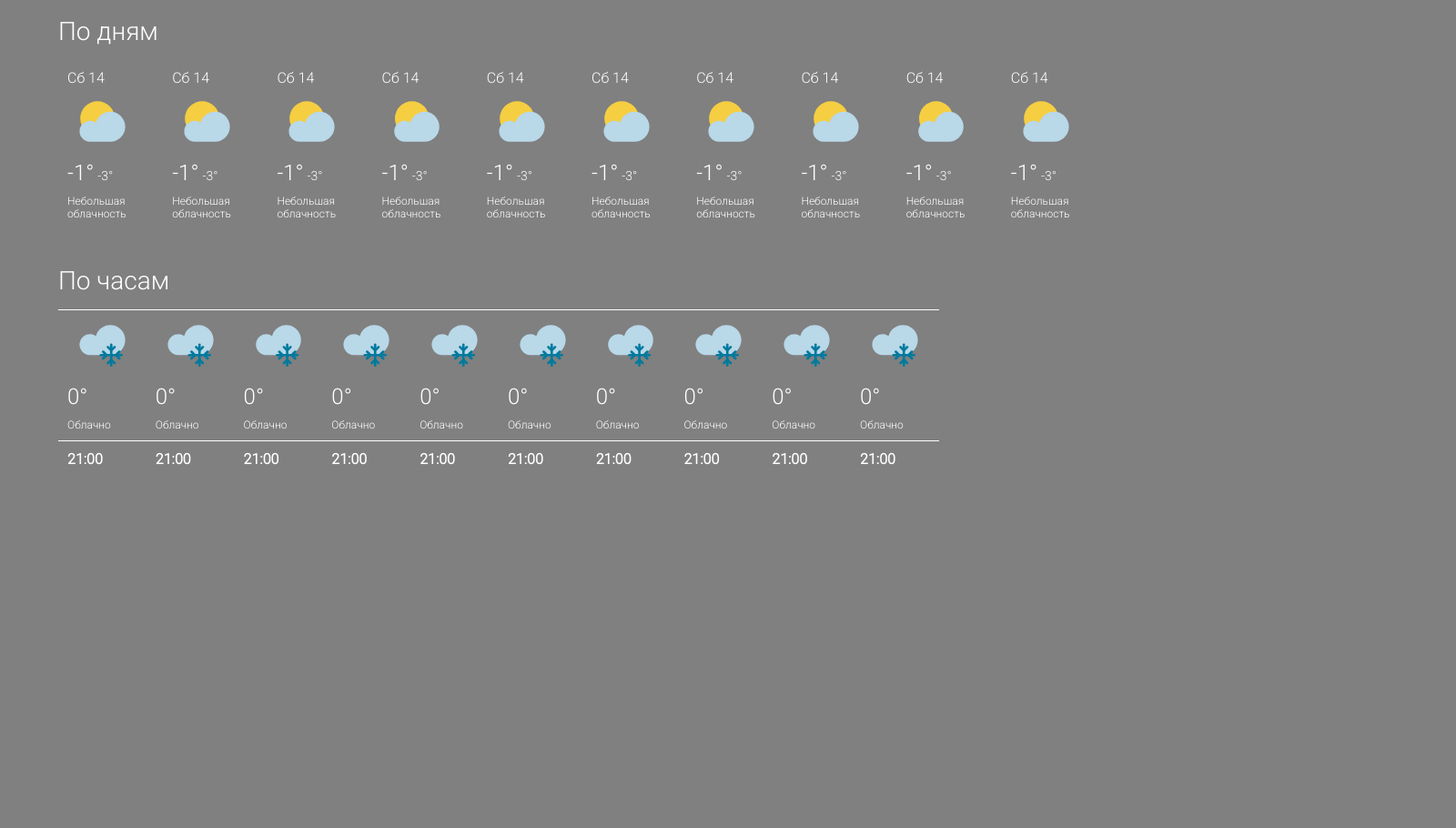
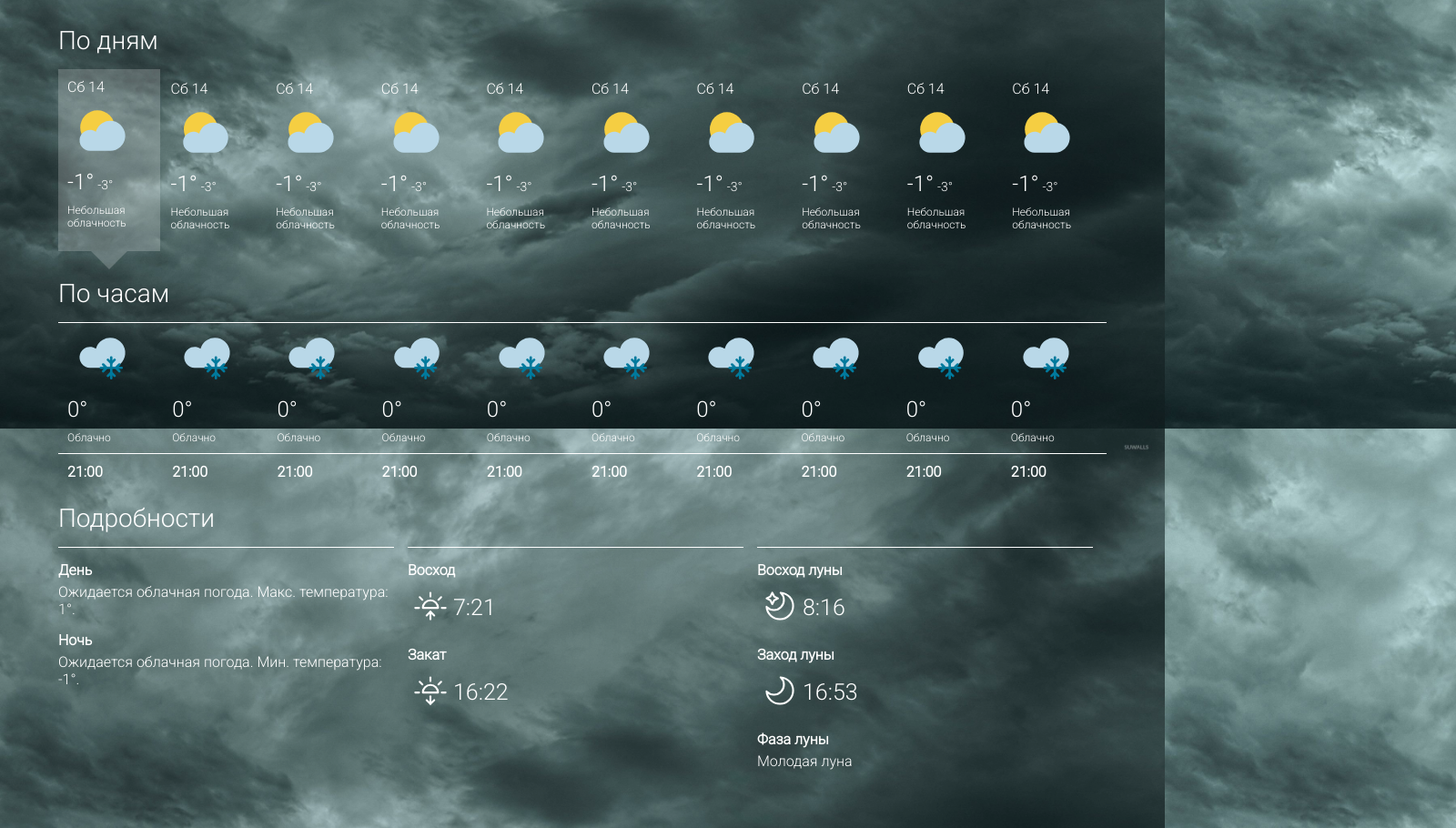
Before and after one commit to edanilchenko/React-weather, a plain HTML site: page index.html in a window 1280 px wide. Shown: the part 329-1239 px from the top of the page at 91% size, 1600 px wide, since content can reach past the window. Before the commit the page ends 917 px from the top, so only its background shows below. Drawn offline with Linux system fonts and the light colour scheme.

Commit message:
Add details block and some visual effects

```diff
--- a/index.html
+++ b/index.html
@@ -47,7 +47,7 @@
             <section class="days">
                 <div class="title">По дням</div>
                 <div class="list">
-                    <div class="item">
+                    <div class="item selected">
                         <div class="day">Сб 14</div>
                         <div class="icon">
                             <img src="./icons/sun-cloud.svg" alt="">
@@ -345,7 +345,59 @@
                 </div>
             </section>
             <section class="details">
-
+                <div class="title">Подробности</div>
+                <div class="details-blocks list">
+                    <div class="details-description-block item">
+                        <p>
+                            <div class="title">День</div>
+                            <div class="text">
+                                Ожидается облачная погода. Макс. температура: 1°.
+                            </div>
+                        </p>
+                        <p>
+                            <div class="title">Ночь</div>
+                            <div class="text">
+                                Ожидается облачная погода. Мин. температура: -1°.
+                            </div>
+                        </p>
+                    </div>
+                    <div class="details-sunrise-block item">
+                        <p>
+                            <div class="title">Восход</div>
+                            <div class="value">
+                                <img src="./icons/sun-up.svg" alt="" class="icon">
+                                <span class="time">7:21</span>
+                            </div>
+                        </p>
+                        <p>
+                            <div class="title">Закат</div>
+                            <div class="value">
+                                <img src="./icons/sun-down.svg" alt="" class="icon">
+                                <span class="time">16:22</span>
+                            </div>
+                        </p>
+                    </div>
+                    <div class="details-moon-block item">
+                        <p>
+                            <div class="title">Восход луны</div>
+                            <div class="value">
+                                <img src="./icons/moon-up.svg" alt="" class="icon">
+                                <span class="time">8:16</span>
+                            </div>
+                        </p>
+                        <p>
+                            <div class="title">Заход луны</div>
+                            <div class="value">
+                                <img src="./icons/moon-down.svg" alt="" class="icon">
+                                <span class="time">16:53</span>
+                            </div>
+                        </p>
+                        <p>
+                            <div class="title">Фаза луны</div>
+                            <div class="text">Молодая луна</div>
+                        </p>
+                    </div>
+                </div>
             </section>
         </div>
     </body>
--- a/style.css
+++ b/style.css
@@ -7,10 +7,27 @@ body{
     background-color: gray;
     font-family: 'Roboto', sans-serif;
     color: white;
+    background-image: url('wallpapers/cloudly.jpg');
+    background-repeat: no-repeat;
+    background-attachment: fixed;
+    background-size: cover;
 }
 
 .container{
-    margin: 5%;
+    padding: 5%;
+    background-color: rgba(0,0,0,.2);
+}
+
+.container::after {
+    content: " ";
+    position: absolute;
+    top: 0;
+    right: 0;
+    bottom: 0;
+    left: 0;
+    transform: translateZ(-1px) scale(1.5);
+    background-size: 100%;
+    z-index: -1;
 }
 
 section.main {
@@ -90,12 +107,40 @@ section.main .details-item {
     flex-direction: row;
 }
 
+.item{
+    width: 100%;
+}
+
 section.days {
     padding: 15px 0;
 }
 
 section.days .item {
-    margin: 10px;
+    padding: 10px;
+    border: transparent solid 2px;
+}
+
+section.days .item:hover {
+    border-color: white;
+}
+
+section.days .item.selected {
+    background-color: rgba(255,255,255,.2);
+    position: relative;
+    border: none;
+}
+
+section.days .item.selected::after {
+    content: ' ';
+    position: absolute;
+    width: 0;
+    height: 0;
+    left: auto;
+    right: calc(50% - 20px);
+    top: auto;
+    bottom: -40px;
+    border: 20px solid;
+    border-color: rgba(255,255,255,.2) transparent transparent transparent;
 }
 
 section.days .day {
@@ -133,3 +178,35 @@ section.hours .item .time {
     font-weight: bold;
     padding: 10px;
 }
+
+section.details .details-blocks .item{
+    border-top: 1px white solid;
+    margin-right: 15px;
+}
+
+section.details .details-blocks .item .title{
+    font-size: 16px;
+    font-weight: bold;
+    padding-bottom: 5px;
+}
+
+section.details .details-blocks .item .text{
+    font-size: 16px;
+}
+
+section.details .details-blocks .item .value {
+    display: table;
+}
+
+section.details .details-blocks .item .value span {
+    display: table-cell;
+    vertical-align: middle;
+}
+
+section.details .details-blocks .item img.icon{
+    width: 50px;
+}
+
+section.details .details-blocks .item .value .time {
+    font-size: 25px;
+}
```
Also changed, not shown: chart.svg (added), favicon.ico (added), icons/moon-down.svg (added), icons/moon-up.svg (added), icons/sun-down.svg (added), icons/sun-up.svg (added), wallpapers/cloudly.jpg (added).
